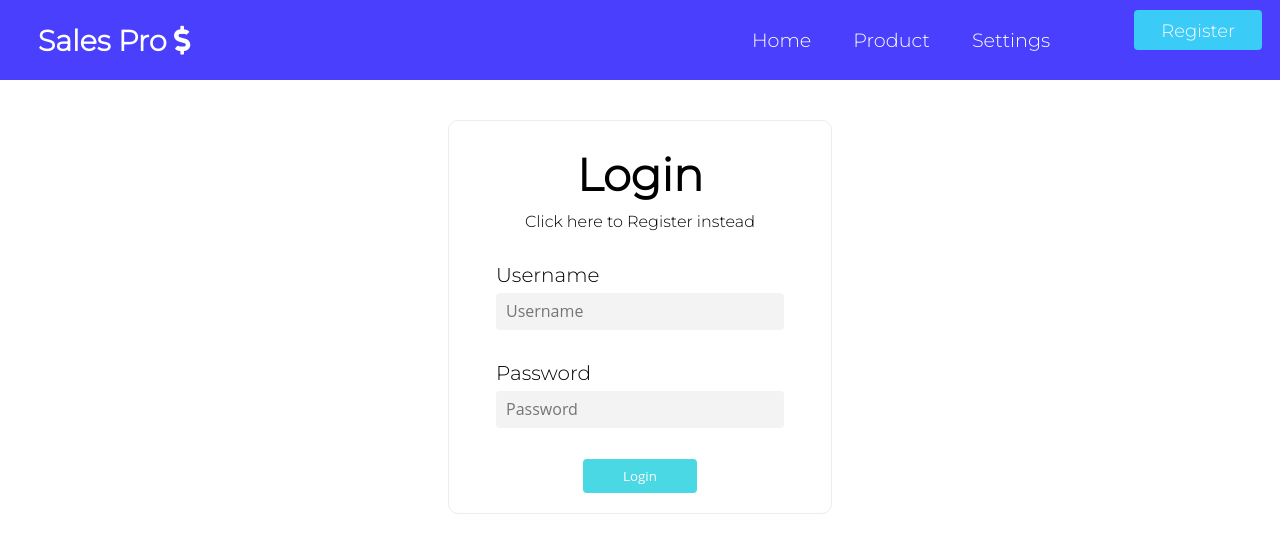
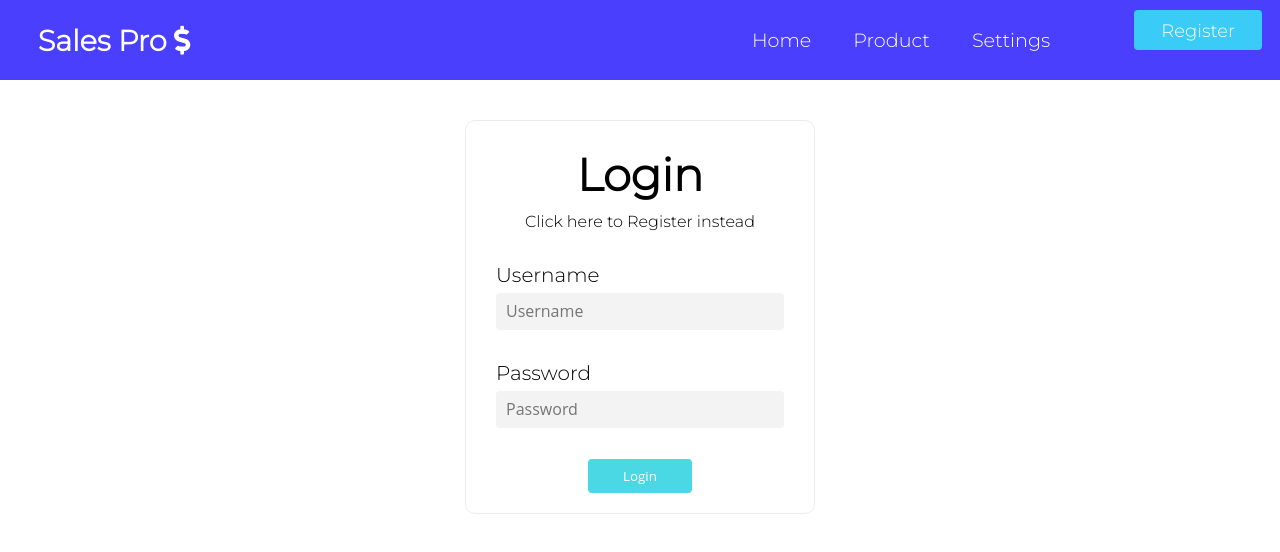
Before and after one commit to GodsonEd/Sales-pro-v2, a React (Create React App) app: page /login in a window 1280 px wide. Shown: the top 552 px of the page. Built offline with nearby package versions, Linux system fonts and the light colour scheme.

Commit message:
Update style.css

```diff
--- a/src/components/login/style.css
+++ b/src/components/login/style.css
@@ -8,7 +8,8 @@
 }
 .content{
     padding-top: 2%;
-    width: 30%;
+    max-width: 30%;
+    min-width: 350px;
     height: 80%;
     border: rgb(236, 236, 236) 0.5px solid;
     border-radius: 10px;
```
